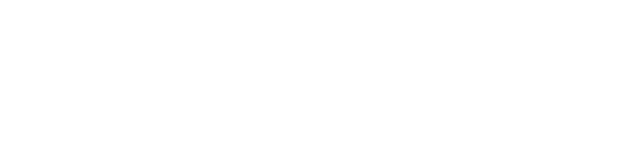
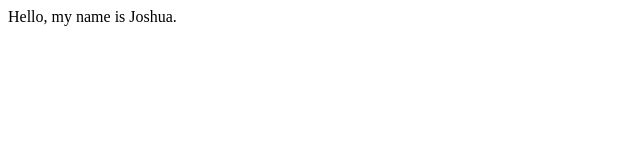
Before and after one commit to Gelegrimbor/portfolio-project, a website: page index.html in a window 1280 px wide. Shown: the whole page, without its empty margins (0-640 px from the left). Drawn offline with Linux system fonts and the light colour scheme.

Commit message:
Add intro text

```diff
--- a/index.html
+++ b/index.html
@@ -8,6 +8,7 @@
   </head>
 
   <body>
+    Hello, my name is Joshua.
     <script src="script.js"></script>
   </body>
 </html>
```
